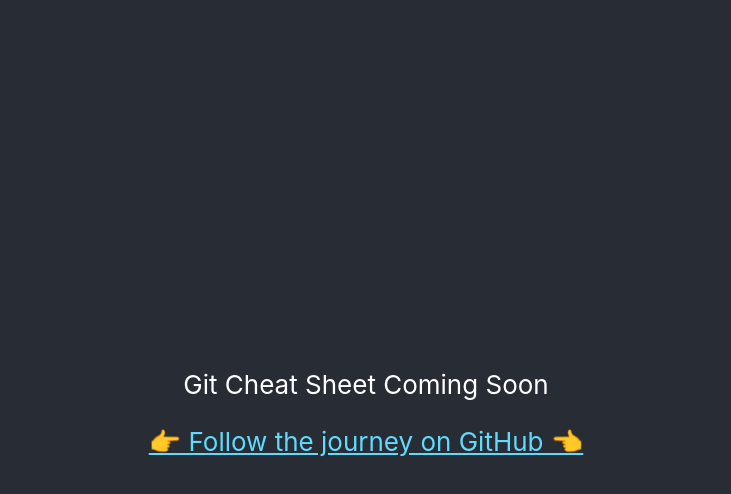
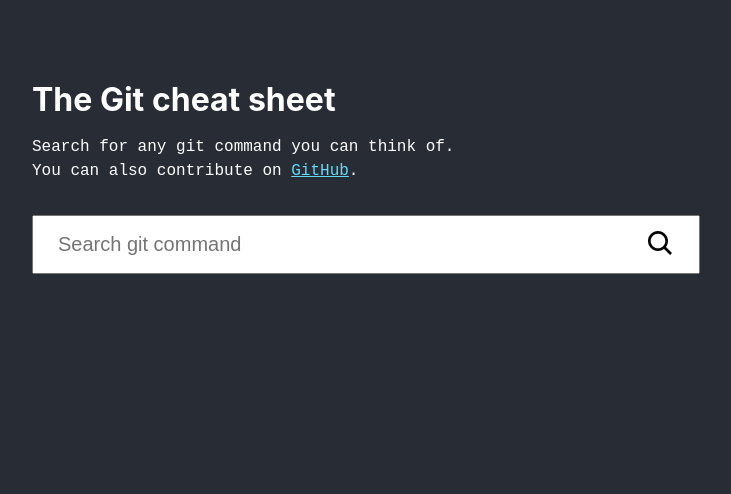
Before and after one commit to leoacosta/git-cheat-sheet, a React (Create React App) app: page / in a window 1280 px wide. Shown: the top 494 px of the page, without its empty margins (274-1005 px from the left). Built offline with nearby package versions, Linux system fonts and the light colour scheme.

Commit message:
feat: add logic, styles and other misc changes

```diff
--- a/public/index.html
+++ b/public/index.html
@@ -7,7 +7,7 @@
     <meta name="theme-color" content="#000000" />
     <meta
       name="description"
-      content="Web site created using create-react-app"
+      content="Search for Git commands at will and learn to build up your Git muscle memory."
     />
     <link rel="apple-touch-icon" href="%PUBLIC_URL%/logo192.png" />
     <!--
--- a/src/App.css
+++ b/src/App.css
@@ -1,5 +1,6 @@
 .App {
-  text-align: center;
+  background-color: #282c34;
+  text-align: left;
 }
 
 .App-logo {
@@ -14,14 +15,13 @@
 }
 
 .App-header {
-  background-color: #282c34;
   min-height: 100vh;
   display: flex;
   flex-direction: column;
-  align-items: center;
-  justify-content: center;
-  font-size: calc(10px + 2vmin);
   color: white;
+  max-width: 700px;
+  margin: auto;
+  padding: 5rem 1rem;
 }
 
 .App-link {
@@ -36,3 +36,31 @@
     transform: rotate(360deg);
   }
 }
+
+.search {
+  position: sticky;
+  top: 20px;
+  width: 100%;
+}
+
+.search-input {
+  font-size: 1.25rem;
+  padding: 1rem 1.5rem;
+  width: 100%;
+  margin: 1rem 0;
+}
+
+.search-button {
+  height: 100%;
+  padding: 0.2rem 1.5rem;
+  background-color: transparent;
+  border: none;
+  position: absolute;
+  top: 0;
+  right: 0;
+  cursor: pointer;
+}
+
+.search-result {
+  text-align: left;
+}
--- a/src/App.tsx
+++ b/src/App.tsx
@@ -1,21 +1,84 @@
+import React, { useState } from 'react';
 import './App.css';
+import commands from './data.json';
+
+interface Commands {
+  name: string;
+  description: string;
+}
 
 function App() {
+  const [searchTerm, setSearchTerm] = useState('');
+  const [searchResults, setSearchResults] = useState<Commands[]>([]);
+
+  // filter items based on search term
+  const results = commands.filter((command) =>
+    command.name.includes(searchTerm),
+  );
+
+  // store search term in state
+  function handleChange(event: React.FormEvent<HTMLInputElement>) {
+    setSearchTerm(event.currentTarget.value);
+
+    // @ts-ignore
+    if (event.code === 'Enter') {
+      setSearchResults(results);
+    }
+  }
+
   return (
     <div className="App">
-      <header className="App-header">
+      <main className="App-header">
+        <h1>The Git cheat sheet</h1>
         <p>
-          Git Cheat Sheet Coming Soon
+          <code>
+            Search for any git command you can think of.
+            <br />
+            You can also contribute on{' '}
+            <a
+              href="https://github.com/leoacosta/git-cheat-sheet"
+              className="App-link"
+            >
+              GitHub
+            </a>
+            .
+          </code>
         </p>
-        <a
-          className="App-link"
-          href="https://github.com/leoacosta"
-          target="_blank"
-          rel="noopener noreferrer"
-        >
-          👉 Follow the journey on GitHub 👈
-        </a>
-      </header>
+        <div className="search">
+          <input
+            className="search-input"
+            type="text"
+            placeholder="Search git command"
+            value={searchTerm}
+            onChange={handleChange}
+            onKeyPress={handleChange}
+          />
+          <button
+            className="search-button"
+            onClick={() => setSearchResults(results)}
+          >
+            <svg
+              width="32"
+              height="32"
+              version="1.1"
+              viewBox="0 0 32 32"
+              aria-hidden="false"
+            >
+              <path d="M22 20c1.2-1.6 2-3.7 2-6 0-5.5-4.5-10-10-10S4 8.5 4 14s4.5 10 10 10c2.3 0 4.3-.7 6-2l6.1 6 1.9-2-6-6zm-8 1.3c-4 0-7.3-3.3-7.3-7.3S10 6.7 14 6.7s7.3 3.3 7.3 7.3-3.3 7.3-7.3 7.3z"></path>
+            </svg>
+          </button>
+        </div>
+        {searchResults.map((item: Commands, index) => (
+          <div className="search-result" key={index}>
+            <h2>
+              <code>{item.name}</code>
+            </h2>
+            <p>
+              <code>{item.description}</code>
+            </p>
+          </div>
+        ))}
+      </main>
     </div>
   );
 }
--- /dev/null
+++ b/src/data.json
@@ -0,0 +1,34 @@
+[
+  {
+    "name": "init",
+    "description": "Create empty Git repo in specified directory. Run with no arguments to initialize the current directory as a git repository."
+  },
+  {
+    "name": "clone",
+    "description": "Clone repo located at <repo> onto local machine. Original repo can be located on the local filesystem or on a remote machine via HTTP or SSH."
+  },
+  {
+    "name": "config",
+    "description": "Define author name to be used for all commits in current repo. Devs commonly use --global flag to set config options for current user."
+  },
+  {
+    "name": "add",
+    "description": "Stage all changes in <directory> for the next commit. Replace <directory> with a <file> to change a specific file."
+  },
+  {
+    "name": "commit",
+    "description": "Commit the staged snapshot, but instead of launching a text editor, use <message> as the commit message."
+  },
+  {
+    "name": "status",
+    "description": "List which files are staged, unstaged, and untracked."
+  },
+  {
+    "name": "log",
+    "description": "Display the entire commit history using the default format. For customization see additional options."
+  },
+  {
+    "name": "diff",
+    "description": "Show unstaged changes between your index and working directory."
+  }
+]
--- a/src/index.css
+++ b/src/index.css
@@ -1,3 +1,12 @@
+html {
+  box-sizing: border-box;
+}
+*,
+*:before,
+*:after {
+  box-sizing: inherit;
+}
+
 body {
   margin: 0;
   font-family: -apple-system, BlinkMacSystemFont, 'Segoe UI', 'Roboto', 'Oxygen',
@@ -8,6 +17,10 @@
 }
 
 code {
-  font-family: source-code-pro, Menlo, Monaco, Consolas, 'Courier New',
-    monospace;
+  font-family: 'Courier New', monospace;
+  line-height: 1.5;
 }
+
+h1 {
+  margin: 0;
+}
```
